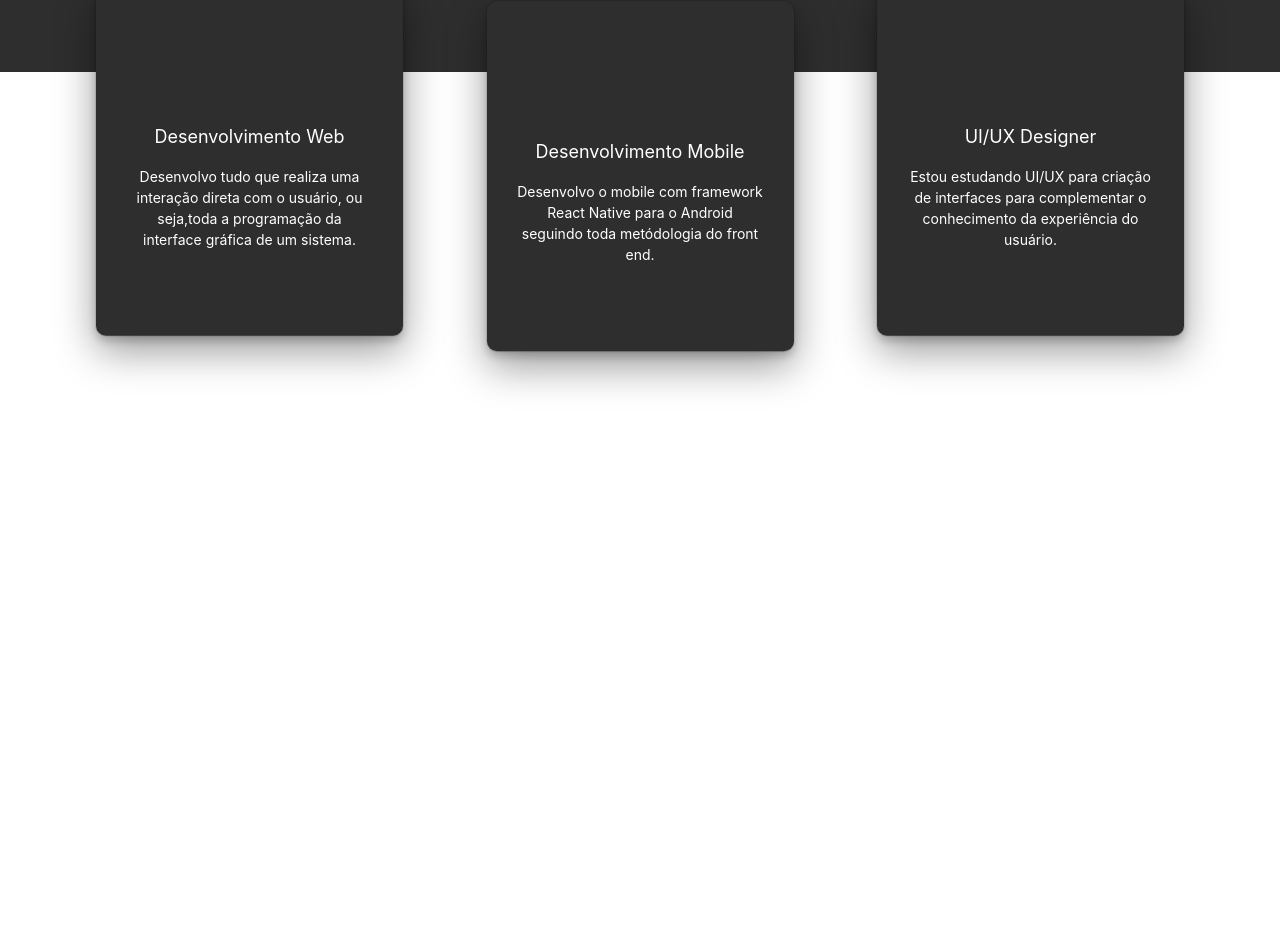
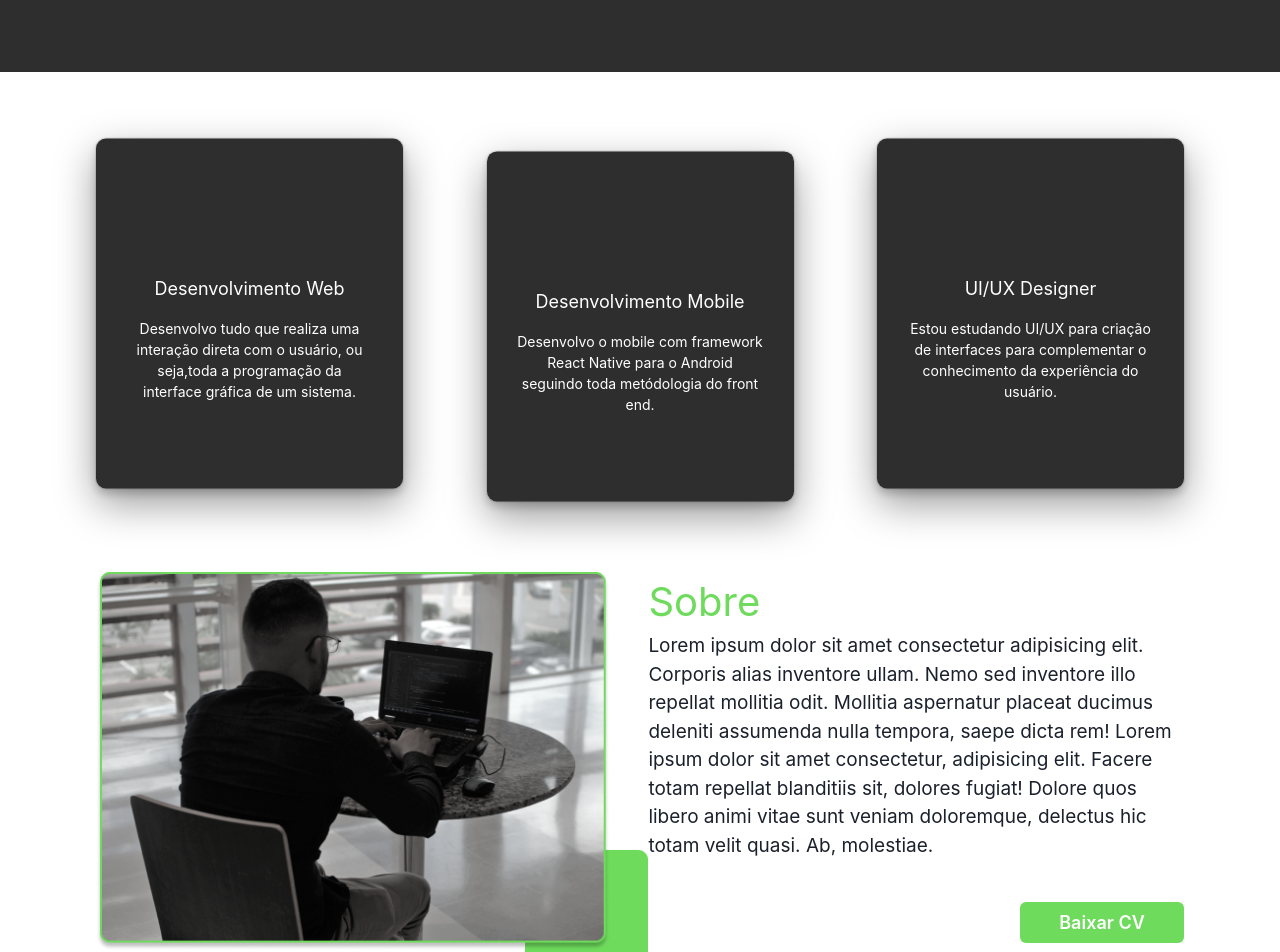
Before and after one commit to Allisson-Lima-Dev/portfolio-dev-allisson, a Next.js app: page / in a window 1280 px wide. Shown: the part 728-1680 px from the top of the page. Before the commit the page ends 1600 px from the top, so only its background shows below. Built offline with nearby package versions, Linux system fonts and the light colour scheme; some icons are missing.

Commit message:
feat: adicionando section de sobre

```diff
--- a/src/pages/index.tsx
+++ b/src/pages/index.tsx
@@ -6,6 +6,7 @@ import Particles from "react-tsparticles";
 import { loadFull } from "tsparticles";
 import type { Container, Engine } from "tsparticles-engine";
 import ImageHome from "/public/assets/home.png";
+import ImageSobre from "/public/assets/sobre.png";
 import { DataAboutCard } from "~/mocks/dataCardAbout";
 
 export default function Home() {
@@ -61,14 +62,13 @@ export default function Home() {
               />
             </Box>
           </Flex>
+        </Layout>
+      </Flex>
+      <Box w="full" mb="80px">
+        <Layout>
           <Flex w="full" justify={"space-between"} id="ct">
             {DataAboutCard.map((item, idx) => (
-              <Box
-                key={idx}
-                zIndex={2000}
-                mt="100px"
-                id={idx === 1 ? "card" : ""}
-              >
+              <Box key={idx} zIndex={2000} mt="100px">
                 <CardAbout
                   icon={item.icon}
                   title={item.title}
@@ -77,11 +77,45 @@ export default function Home() {
               </Box>
             ))}
           </Flex>
+          <Flex w="full" justify={"space-between"} mt="50px">
+            <Box>
+              <Image src={ImageSobre.src} w="100%" h="100%" />
+            </Box>
+            <Box w="50%">
+              <Text fontSize={"40px"} color="#6EDB5C">
+                Sobre
+              </Text>
+              <Text fontSize={"19px"}>
+                Lorem ipsum dolor sit amet consectetur adipisicing elit.
+                Corporis alias inventore ullam. Nemo sed inventore illo repellat
+                mollitia odit. Mollitia aspernatur placeat ducimus deleniti
+                assumenda nulla tempora, saepe dicta rem! Lorem ipsum dolor sit
+                amet consectetur, adipisicing elit. Facere totam repellat
+                blanditiis sit, dolores fugiat! Dolore quos libero animi vitae
+                sunt veniam doloremque, delectus hic totam velit quasi. Ab,
+                molestiae.
+              </Text>
+              <Flex w="full" justify={"right"}>
+                <Button
+                  bg="#6EDB5C"
+                  color={"#fff"}
+                  w="164px"
+                  h="41px"
+                  fontSize={"18px"}
+                  mt="42px"
+                >
+                  Baixar CV
+                </Button>
+              </Flex>
+            </Box>
+          </Flex>
         </Layout>
-      </Flex>
-      <Box h="100vh" w="full">
+      </Box>
+      <Box bg="#2F2E2E" w="full" id="about">
         <Layout>
-          <Text>Ola</Text>
+          <Box h="100vh">
+            <Text>Habilidades</Text>
+          </Box>
         </Layout>
       </Box>
     </Box>
```
